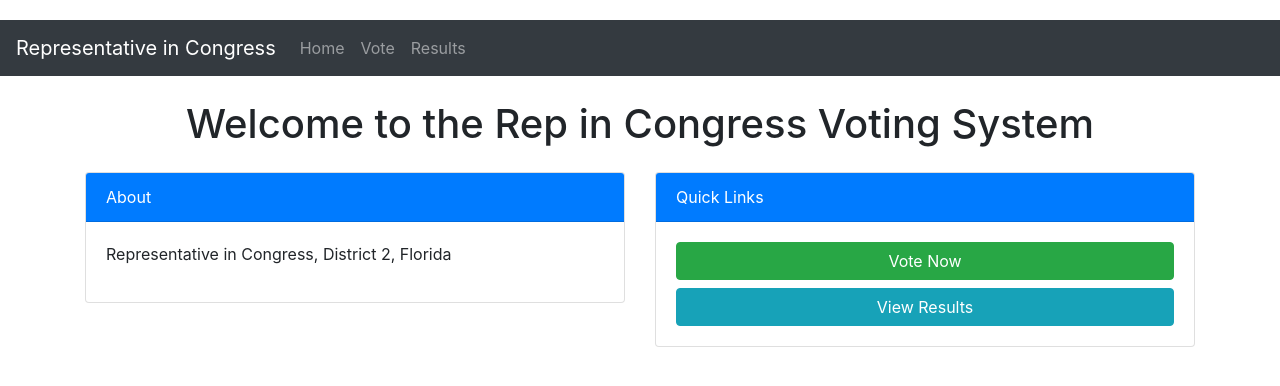
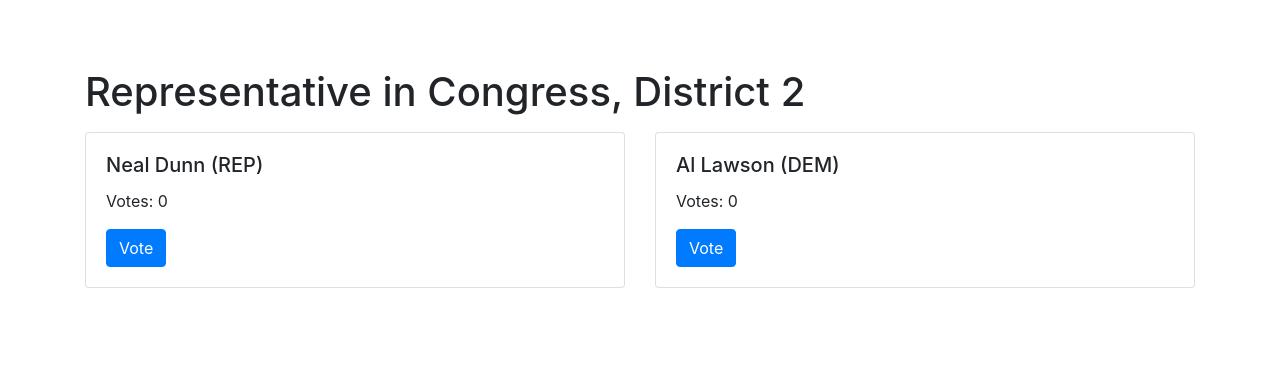
Before and after one commit to OK-CodeClinic/vote_app, a Flask app: page / in a window 1280 px wide. Shown: the top 386 px of the page. Run offline with Flask 2, Linux system fonts and the light colour scheme; data comes from the database, SQL or seed files in the repository; data that the repository does not hold is empty; some libraries are stand-ins or nearby versions.

Commit message:
Ading rule

```diff
--- a/templates/base.html
+++ b/templates/base.html
@@ -3,37 +3,13 @@
 <head>
     <meta charset="UTF-8">
     <meta name="viewport" content="width=device-width, initial-scale=1.0">
-    <title>{% block title %}Voting System{% endblock %}</title>
+    <title>{% block title %}Representative in Congress, Florida{% endblock %}</title>
     <link href="https://stackpath.bootstrapcdn.com/bootstrap/4.5.2/css/bootstrap.min.css" rel="stylesheet">
     <link rel="stylesheet" href="{{ url_for('static', filename='style.css') }}">
 </head>
 <body>
-    <nav class="navbar navbar-expand-lg navbar-dark bg-dark">
-        <a class="navbar-brand" href="/">Representative in Congress</a>
-        <button class="navbar-toggler" type="button" data-toggle="collapse" data-target="#navbarNav" aria-controls="navbarNav" aria-expanded="false" aria-label="Toggle navigation">
-            <span class="navbar-toggler-icon"></span>
-        </button>
-        <div class="collapse navbar-collapse" id="navbarNav">
-            <ul class="navbar-nav">
-                <li class="nav-item">
-                    <a class="nav-link" href="{{ url_for('index') }}">Home</a>
-                </li>
-                <li class="nav-item">
-                    <a class="nav-link" href="{{ url_for('vote') }}">Vote</a>
-                </li>
-                <li class="nav-item">
-                    <a class="nav-link" href="{{ url_for('results') }}">Results</a>
-                </li>
-            </ul>
-        </div>
-    </nav>
-
-    <div class="container mt-4">
+    <div class="container">
         {% block content %}{% endblock %}
     </div>
-
-    <script src="https://code.jquery.com/jquery-3.5.1.slim.min.js"></script>
-    <script src="https://cdn.jsdelivr.net/npm/@popperjs/core@2.9.3/dist/umd/popper.min.js"></script>
-    <script src="https://stackpath.bootstrapcdn.com/bootstrap/4.5.2/js/bootstrap.min.js"></script>
 </body>
 </html>
--- a/templates/index.html
+++ b/templates/index.html
@@ -1,30 +1,20 @@
 {% extends "base.html" %}
 
-{% block title %}Home - Voting System{% endblock %}
+{% block title %}Home{% endblock %}
 
 {% block content %}
-    <h1 class="text-center mb-4">Welcome to the Rep in Congress Voting System</h1>
-    <div class="row">
-        <div class="col-md-6">
-            <div class="card">
-                <div class="card-header bg-primary text-white">
-                    About
-                </div>
-                <div class="card-body">
-                    <p>Representative in Congress, District 2, Florida</p>
+    <h1 class="mt-5">Representative in Congress, District 2</h1>
+    <div class="row mt-3">
+        {% for candidate in candidates %}
+            <div class="col-md-6">
+                <div class="card">
+                    <div class="card-body">
+                        <h5 class="card-title">{{ candidate.name }}</h5>
+                        <p class="card-text">Votes: {{ candidate.votes }}</p>
+                        <a href="{{ url_for('vote', candidate_id=candidate.id) }}" class="btn btn-primary">Vote</a>
+                    </div>
                 </div>
             </div>
-        </div>
-        <div class="col-md-6">
-            <div class="card">
-                <div class="card-header bg-primary text-white">
-                    Quick Links
-                </div>
-                <div class="card-body">
-                    <a href="{{ url_for('vote') }}" class="btn btn-success btn-block">Vote Now</a>
-                    <a href="{{ url_for('results') }}" class="btn btn-info btn-block">View Results</a>
-                </div>
-            </div>
-        </div>
+        {% endfor %}
     </div>
 {% endblock %}
```
Also changed, not shown: templates/results.html (+14 -18 lines), templates/vote.html (+5 -12 lines).
